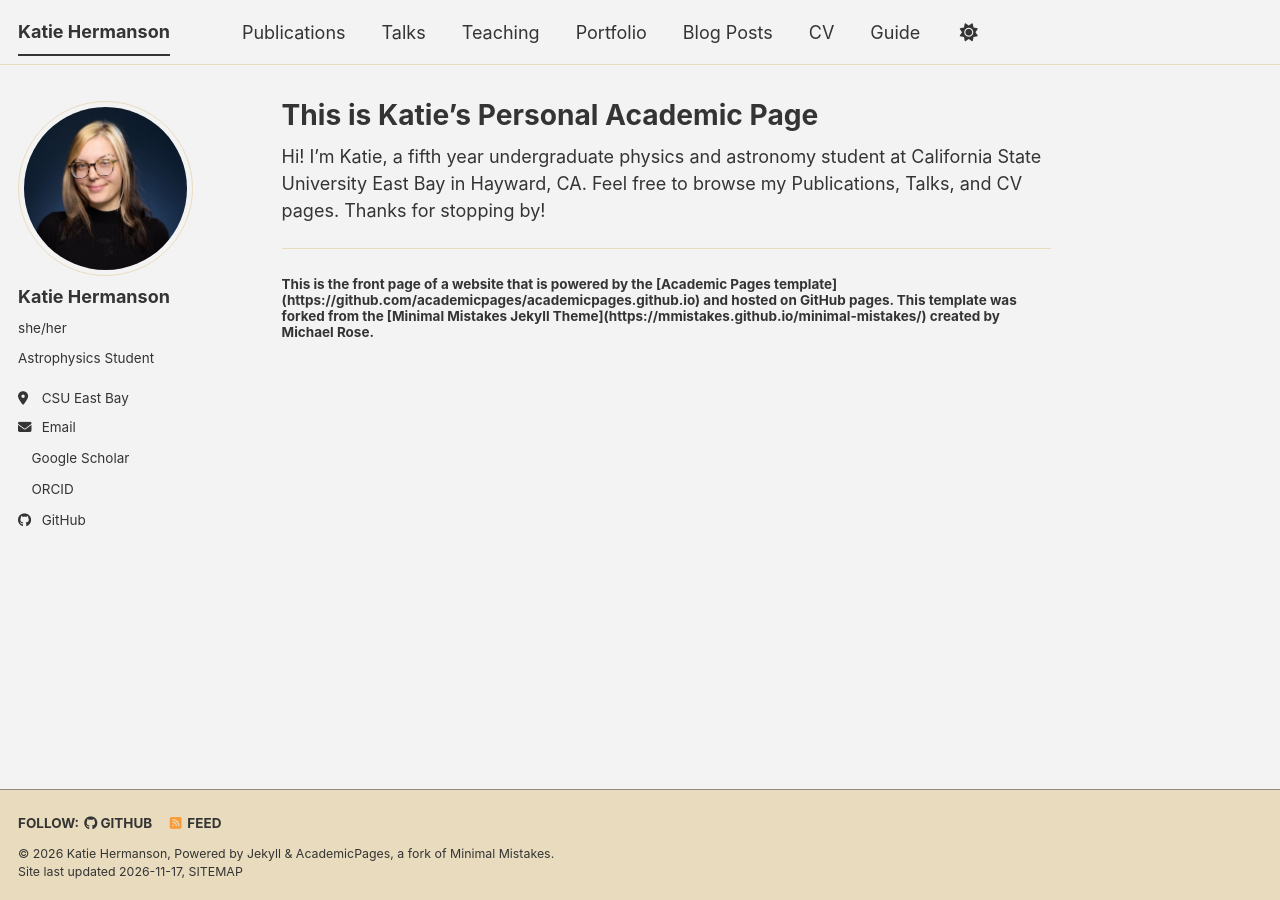
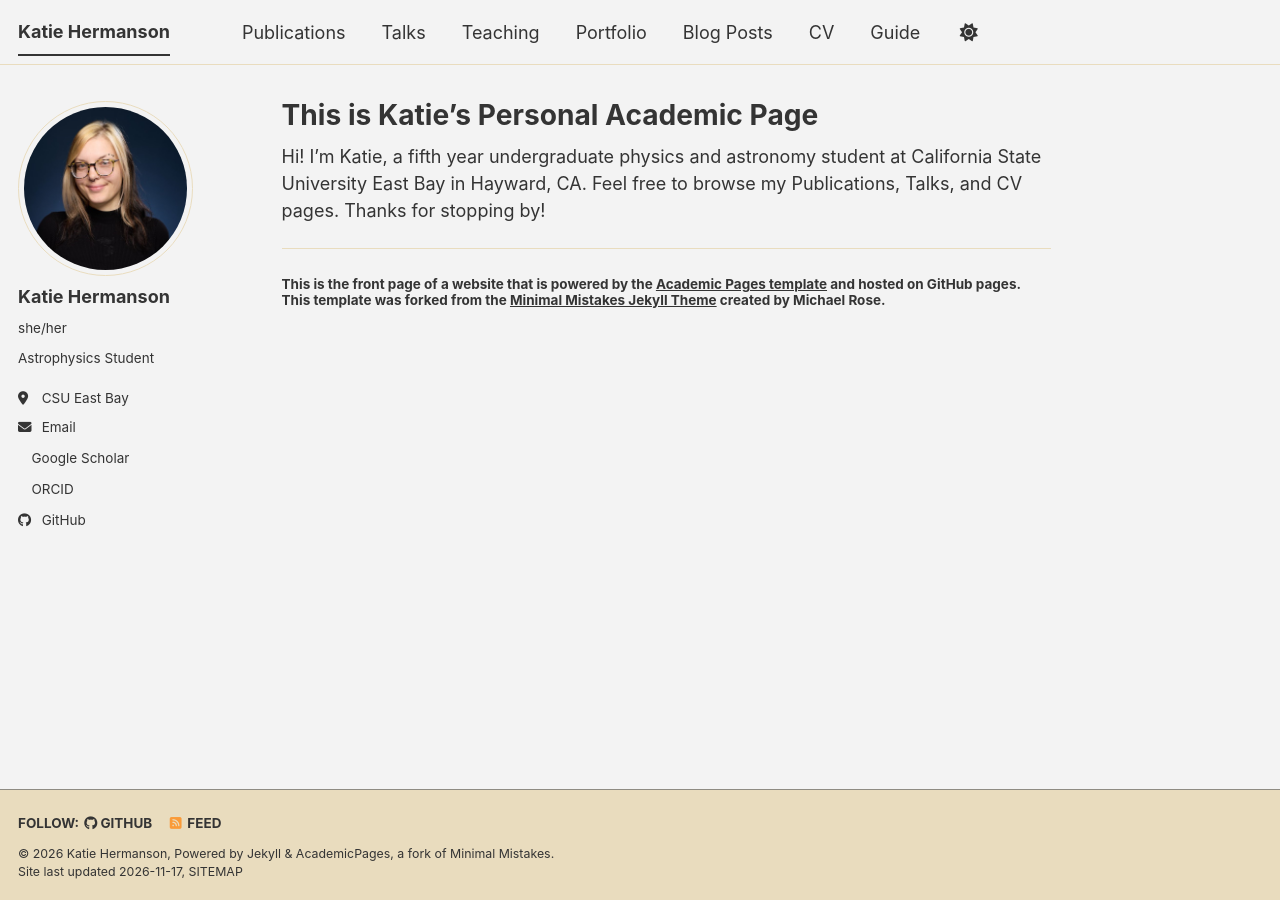
Before and after one commit to katiehermanson/katiehermanson.github.io, a Jekyll site: the page built from _pages/about.md, in a window 1280 px wide. Built offline with Jekyll 4.4.1, drawn with Linux system fonts in a browser that asks for light colours; a script bundle is joined from its source files by our own code; a style sheet for code colours, icons or effects is not loaded.

Commit message:
Update about.md

```diff
--- a/_pages/about.md
+++ b/_pages/about.md
@@ -11,4 +11,4 @@ Hi! I'm Katie, a fifth year undergraduate physics and astronomy student at Calif
 
 ---
 
-<h6>This is the front page of a website that is powered by the [Academic Pages template](https://github.com/academicpages/academicpages.github.io) and hosted on GitHub pages. This template was forked from the [Minimal Mistakes Jekyll Theme](https://mmistakes.github.io/minimal-mistakes/) created by Michael Rose.</h6>
+##### This is the front page of a website that is powered by the [Academic Pages template](https://github.com/academicpages/academicpages.github.io) and hosted on GitHub pages. This template was forked from the [Minimal Mistakes Jekyll Theme](https://mmistakes.github.io/minimal-mistakes/) created by Michael Rose. #####
```
